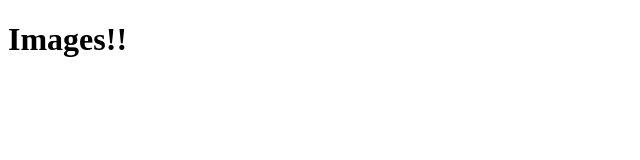
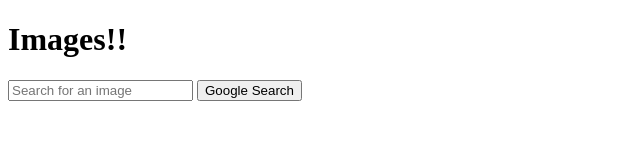
Before and after one commit to ebajramiGit/GoogleSearch, a plain HTML site: page ImagesSearch.html in a window 1280 px wide. Shown: the whole page, without its empty margins (0-640 px from the left). Drawn offline with Linux system fonts and the light colour scheme.

Commit message:
Update to Google image search

```diff
--- a/ImagesSearch.html
+++ b/ImagesSearch.html
@@ -5,5 +5,10 @@
         </head>
         <body>
             <h1>Images!!</h1>
+            <form action="https://www.google.com/search">
+                <input type="text" name="q" placeholder="Search for an image">
+                <input type="hidden" name="tbm" value="isch">
+                <input type="submit" value="Google Search">
+            </form>
         </body>
 </html>
```
Also changed, not shown: index.html (+1 -1 lines).
